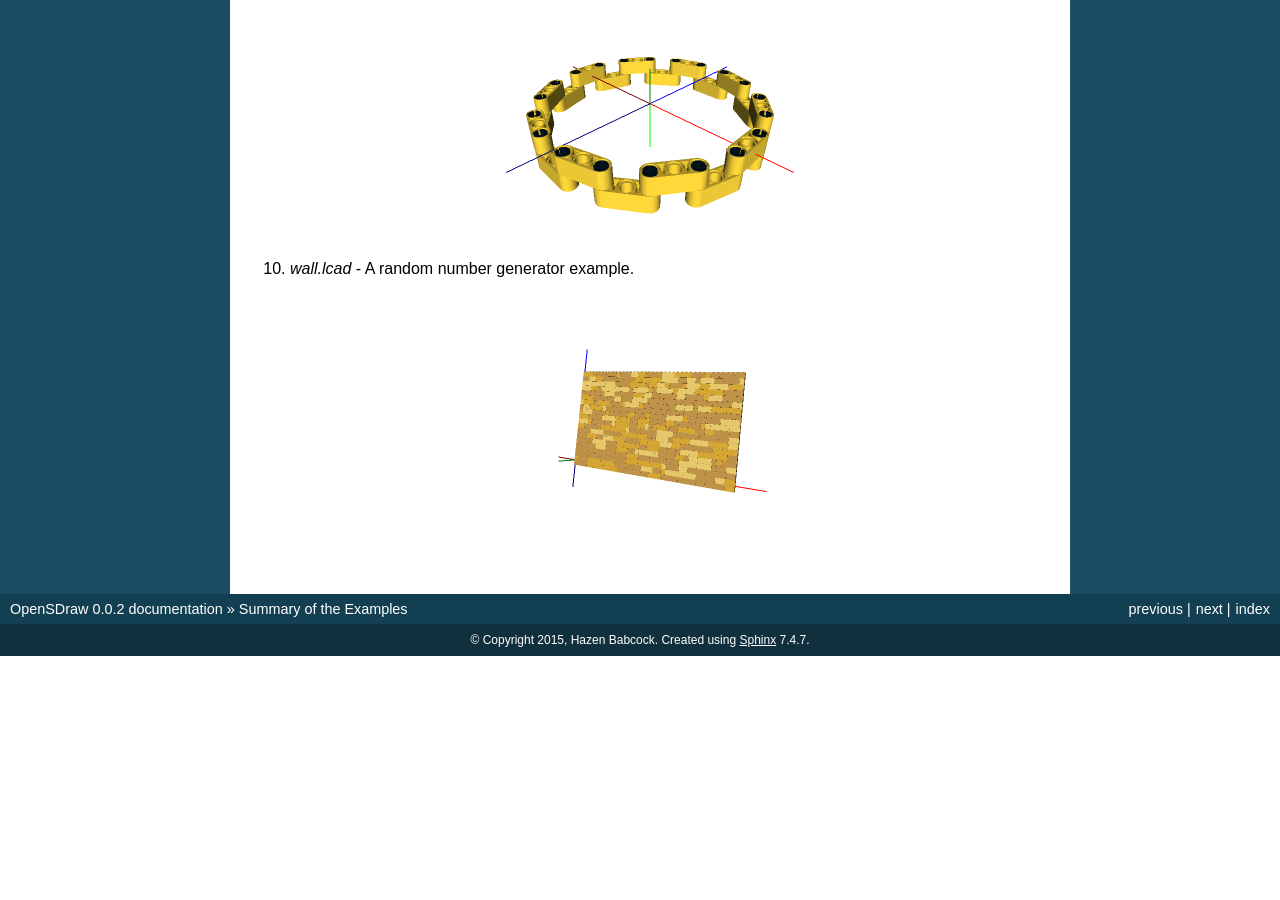
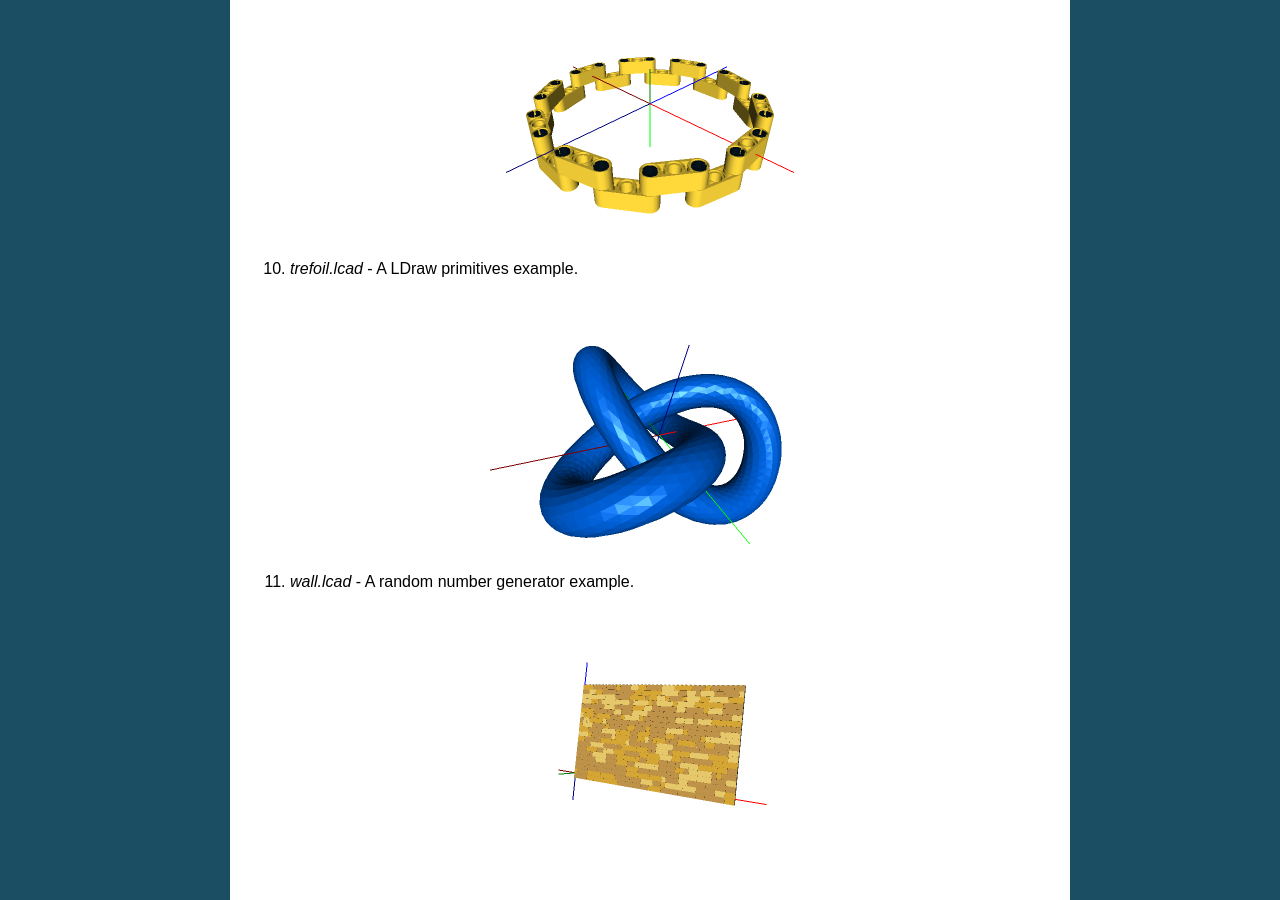
Before and after one commit to HazenBabcock/opensdraw, a Sphinx documentation site: the page built from docs/source/examples_list.rst, in a window 1280 px wide and 900 px high, scrolled down 2685 px. Built offline with Sphinx 7.4.7, drawn with Linux system fonts in a browser that asks for light colours; before the commit the page ends 3341 px from its top, so only the background shows below that.

Commit message:
Add trefoil to examples list.

```diff
--- a/docs/source/examples_list.rst
+++ b/docs/source/examples_list.rst
@@ -48,7 +48,12 @@ All of the example can be found in the *examples* directory.
 .. figure:: step20.png
    :scale: 50%
 
-10. *wall.lcad* - A random number generator example.
+10. *trefoil.lcad* - A LDraw primitives example.
+
+.. figure:: trefoil.png
+   :scale: 50%
+
+11. *wall.lcad* - A random number generator example.
 
 .. figure:: wall.png
    :scale: 50%
```
